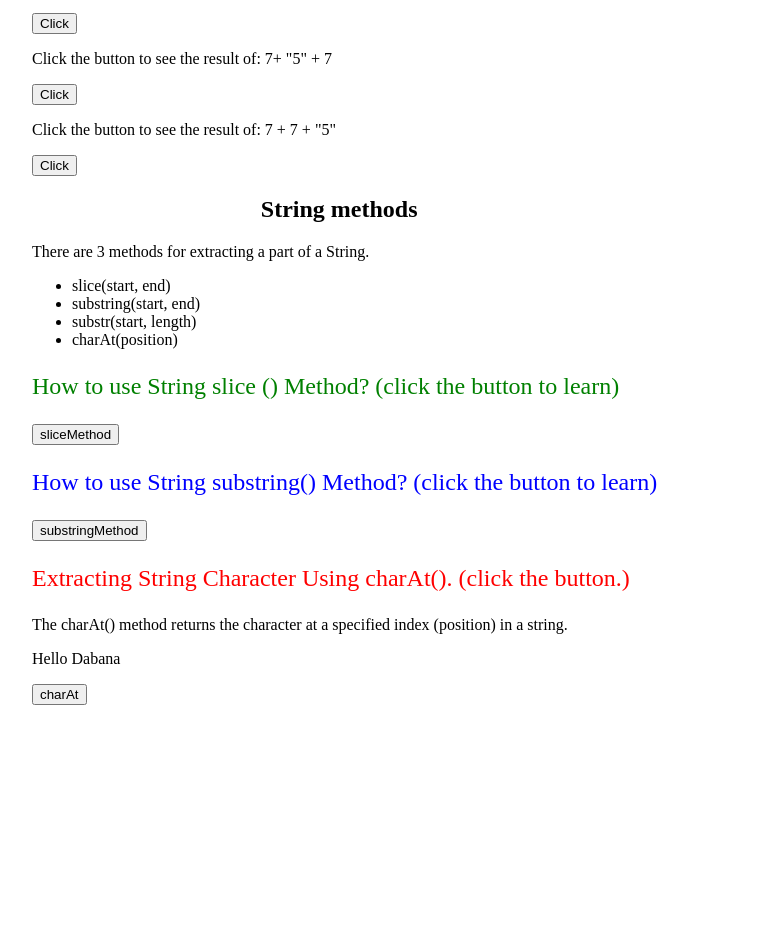
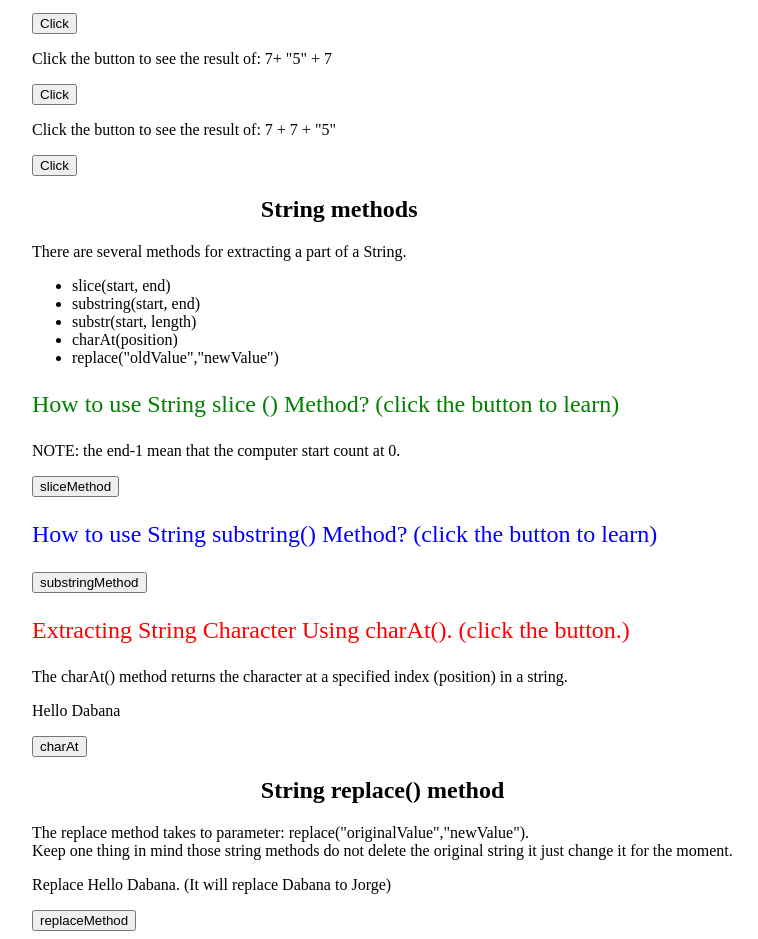
Before and after one commit to dabanaluintenque/javaScript-Tutorial, a plain HTML site: page AddStringToNum/index.html in a window 1280 px wide. Shown: the part 101-1040 px from the top of the page, without its empty margins (96-854 px from the left). Before the commit the page ends 814 px from the top, so only its background shows below. Drawn offline with Linux system fonts and the light colour scheme.

Commit message:
tutorial

```diff
--- a/AddStringToNum/app.js
+++ b/AddStringToNum/app.js
@@ -51,7 +51,7 @@ function usingSliceFunction(){
      document.getElementById('example4').innerHTML= "Slice() extracts a part of a string and returns the extracted part in a new string." +"<br>"+
 
  "The method takes 2 parameters: the start position, and the end position (end -1)"+"<br>"+
-    "Here is the example of slicing letters ABCDEFGHIJKLMNOPQRSTUVWXYZ: slice(0,7)" +"<br>"+"output is: "+  letter.slice(0,7);
+    "Here is the example of slicing letters ABCDEFGHIJKLMNOPQRSTUVWXYZ: slice(0,7)" +"<br>"+"output is: "+  letter.slice(0,26);
 
 }
 
@@ -70,3 +70,10 @@ function usingCharAt(){
 
      document.getElementById('example6').innerHTML= phrase.charAt(6);
 }
+
+function replaceMeth(){
+
+ let text = document.getElementById('example7').innerHTML;
+
+   document.getElementById('example7').innerHTML=text.replace("Dabana", "Jorge");
+}
--- a/AddStringToNum/index.html
+++ b/AddStringToNum/index.html
@@ -40,20 +40,23 @@
     <div>
 
         <h2> String methods</h2>
-        <p>There are 3 methods for extracting a part of a String.</p>
+        <p>There are several methods for extracting a part of a String.</p>
         <ul>
             <li>slice(start, end)</li>
             <li>substring(start, end)</li>
             <li>substr(start, length)</li>
             <li>charAt(position)</li>
+            <li>replace("oldValue","newValue")</li>
         </ul>
 
         <p id="sliceMethod">How to use String slice () Method? (click the button to learn)</p>
         <p id="example4"></p>
+        <p>NOTE: the end-1 mean that the computer start count at 0.</p>
         <button onclick="usingSliceFunction()">sliceMethod</button>
 
         <p id="substringMethod">How to use String substring() Method? (click the button to learn)</p>
         <p id="example5"></p>
+
         <button onclick="usingSubstringFunction()">substringMethod</button>
 
         <div>
@@ -65,9 +68,22 @@
             <button onclick="usingCharAt()">charAt</button>
 
         </div>
+        <div>
 
+            <h2> String replace() method</h2>
+            <p>The replace method takes to parameter: replace("originalValue","newValue").
+                <br>Keep one thing in mind those string methods do not delete the original string it just change it for
+                the moment.
+            </p>
+
+            <p id="example7">Replace Hello Dabana. (It will replace Dabana to Jorge)</p>
+
+            <button onclick="replaceMeth()">replaceMethod</button>
+
+        </div>
 
     </div>
+
 
     <script src="./app.js"></script>
 
```
Also changed, not shown: Objects/app.js (+23 -2 lines), 1 other file.
